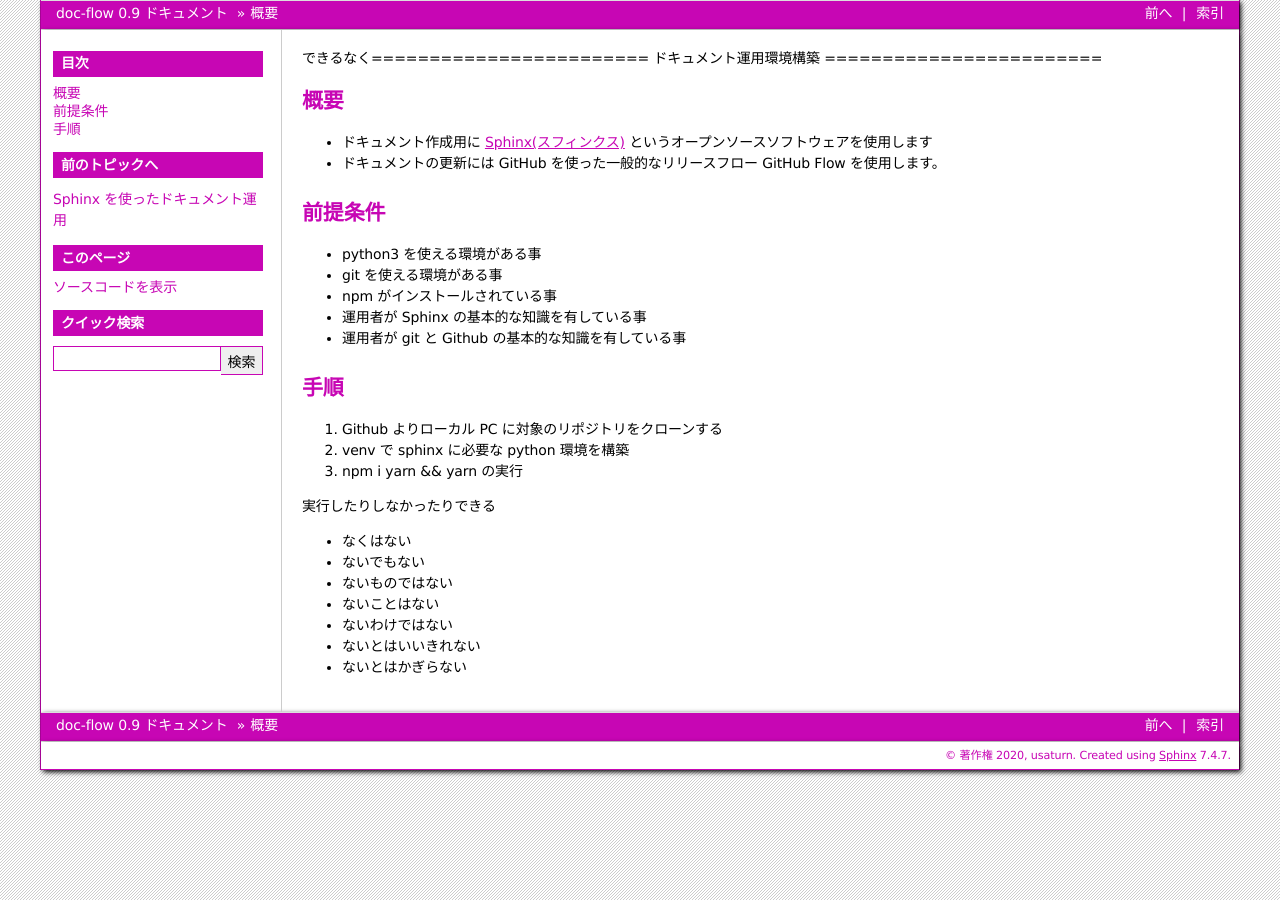
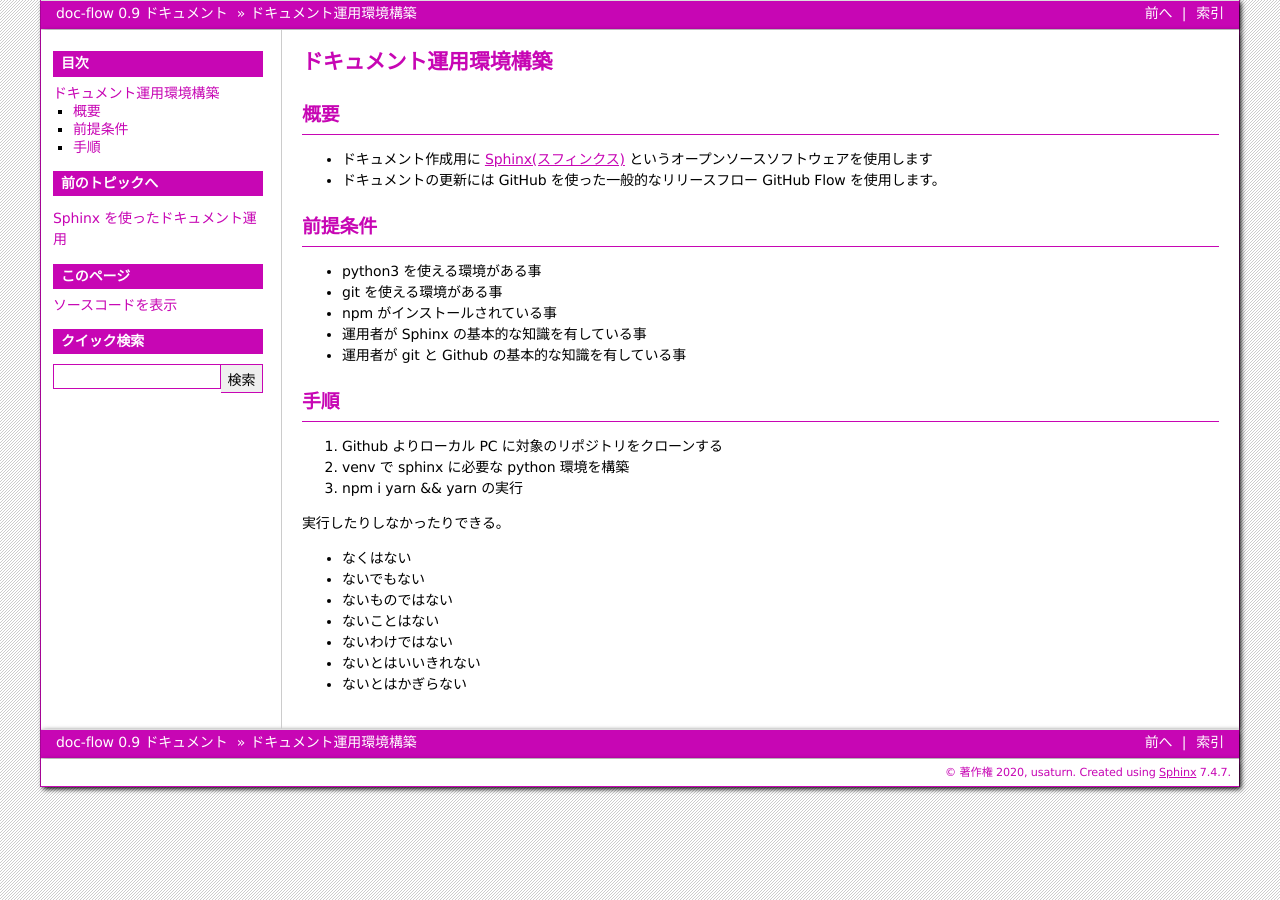
Before and after one commit to usaturn/doc-flow, a Sphinx documentation site: the page built from docs/get-start/index.rst, in a window 1280 px wide. Built offline with Sphinx 7.4.7, drawn with Linux system fonts in a browser that asks for light colours.

```diff
--- a/docs/get-start/index.rst
+++ b/docs/get-start/index.rst
@@ -1,4 +1,4 @@
-できるなく========================
+========================
 ドキュメント運用環境構築
 ========================
 
@@ -26,7 +26,7 @@
 #. venv で sphinx に必要な python 環境を構築
 #. npm i yarn && yarn の実行
 
-実行したりしなかったりできる
+実行したりしなかったりできる。
 
 
 
--- a/package.json
+++ b/package.json
@@ -11,8 +11,8 @@
   "author": "usaturn <kane@berserga.com>",
   "license": "MIT",
   "scripts": {
-    "lint": "run-p -l lint:*",
-    "lint:ja": "textlint ja"
+    "test": "run-p -l lint",
+    "lint": "textlint docs"
   },
   "dependencies": {
     "textlint": "^11.6.1",
```
Also changed, not shown: 2 other files.
